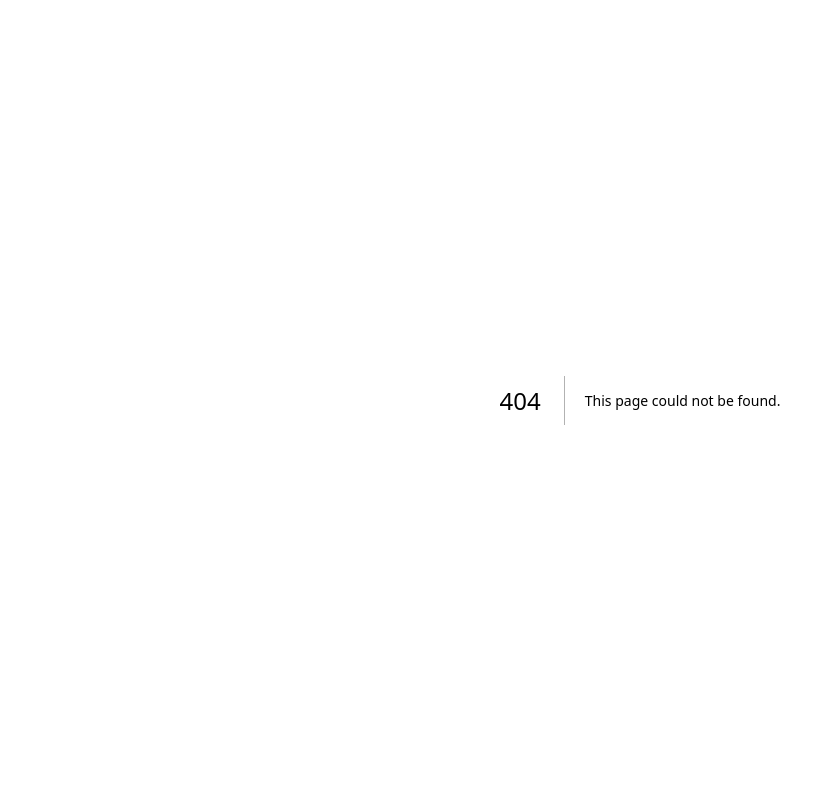
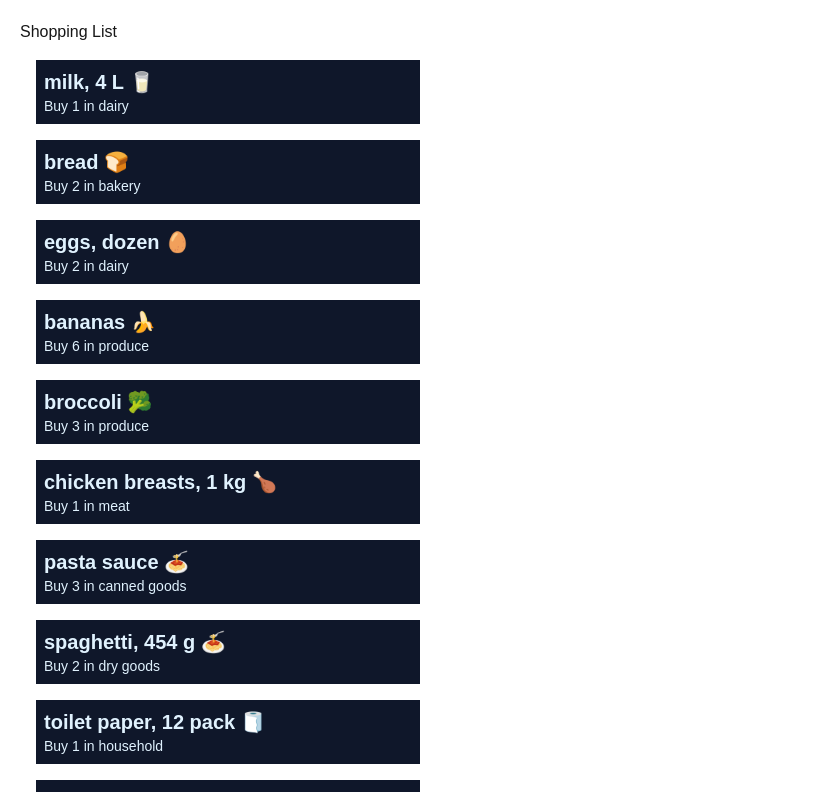
Before and after one commit to joeylical/cprg306-assignments, a Next.js app: page /week-3 in a window 1280 px wide. Before the commit this address had no page. Shown: the top 792 px of the page, without its empty margins (0-822 px from the left). Built offline with nearby package versions, Linux system fonts and the light colour scheme.

Commit message:
web2: week-3

```diff
--- a/app/layout.js
+++ b/app/layout.js
@@ -12,7 +12,7 @@ const geistMono = Geist_Mono({
 });
 
 export const metadata = {
-  title: "Create Next App",
+  title: "Shopping List",
   description: "Generated by create next app",
 };
 
--- a/app/page.js
+++ b/app/page.js
@@ -3,7 +3,7 @@ import range from "./range";
 
 const minWeek = 2;
 const maxWeek = 10;
-const curWeek = 2;
+const curWeek = 3;
 
 const weekLink = i => (
   <li
--- /dev/null
+++ b/app/week-3/item-list.js
@@ -0,0 +1,96 @@
+import Item from "./item";
+
+const item1 = {
+  name: "milk, 4 L 🥛",
+  quantity: 1,
+  category: "dairy",
+};
+
+const item2 = {
+  name: "bread 🍞",
+  quantity: 2,
+  category: "bakery",
+};
+
+const item3 = {
+  name: "eggs, dozen 🥚",
+  quantity: 2,
+  category: "dairy",
+};
+
+const item4 = {
+  name: "bananas 🍌",
+  quantity: 6,
+  category: "produce",
+};
+
+const item5 = {
+  name: "broccoli 🥦",
+  quantity: 3,
+  category: "produce",
+};
+
+const item6 = {
+  name: "chicken breasts, 1 kg 🍗",
+  quantity: 1,
+  category: "meat",
+};
+
+const item7 = {
+  name: "pasta sauce 🍝",
+  quantity: 3,
+  category: "canned goods",
+};
+
+const item8 = {
+  name: "spaghetti, 454 g 🍝",
+  quantity: 2,
+  category: "dry goods",
+};
+
+const item9 = {
+  name: "toilet paper, 12 pack 🧻",
+  quantity: 1,
+  category: "household",
+};
+
+const item10 = {
+  name: "paper towels, 6 pack",
+  quantity: 1,
+  category: "household",
+};
+
+const item11 = {
+  name: "dish soap 🍽️",
+  quantity: 1,
+  category: "household",
+};
+
+const item12 = {
+  name: "hand soap 🧼",
+  quantity: 4,
+  category: "household",
+};
+
+const itemArray = new Array(
+  item1,
+  item2,
+  item3,
+  item4,
+  item5,
+  item6,
+  item7,
+  item8,
+  item9,
+  item10,
+  item11,
+  item12
+);
+
+export default function ItemList() {
+  return (
+    <ul className="text-sky-100">
+      {itemArray.map(item => <Item key={item.name} {...item}></Item>)}
+    </ul>
+  );
+}
--- /dev/null
+++ b/app/week-3/item.js
@@ -0,0 +1,10 @@
+export default function Item({name, quantity, category}) {
+  return (
+    <li key={name} className="p-2 m-4 bg-slate-900 max-w-sm">
+      <h2 className="text-xl font-bold">{name}</h2>
+      <div className="text-sm">
+        Buy {quantity} in {category}
+      </div>
+    </li>
+  );
+}
--- /dev/null
+++ b/app/week-3/page.js
@@ -0,0 +1,11 @@
+import ItemList from "./item-list";
+
+export default function Home() {
+  return (
+    <main>
+      <h1>Shopping List</h1>
+      <ItemList>
+      </ItemList>
+    </main>
+  );
+}
```
Also changed, not shown: 1 other file (tests, documents, lock files or other folders).
